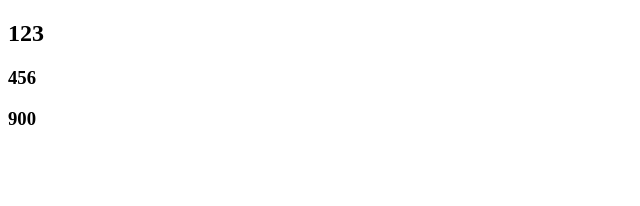
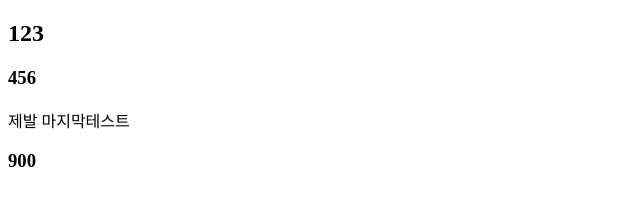
Before and after one commit to chapter1-group-B-5/udongdong, a plain HTML site: page index.html in a window 1280 px wide. Shown: the whole page, without its empty margins (0-640 px from the left). Drawn offline with Linux system fonts and the light colour scheme.

Commit message:
제발되라

```diff
--- a/index.html
+++ b/index.html
@@ -10,6 +10,7 @@
 <body>
     <h2>123</h2>
     <h3>456</h3>
+    <p>제발 마지막테스트</p>
 <h3>900</h3>
 </body>
 </html>
```
